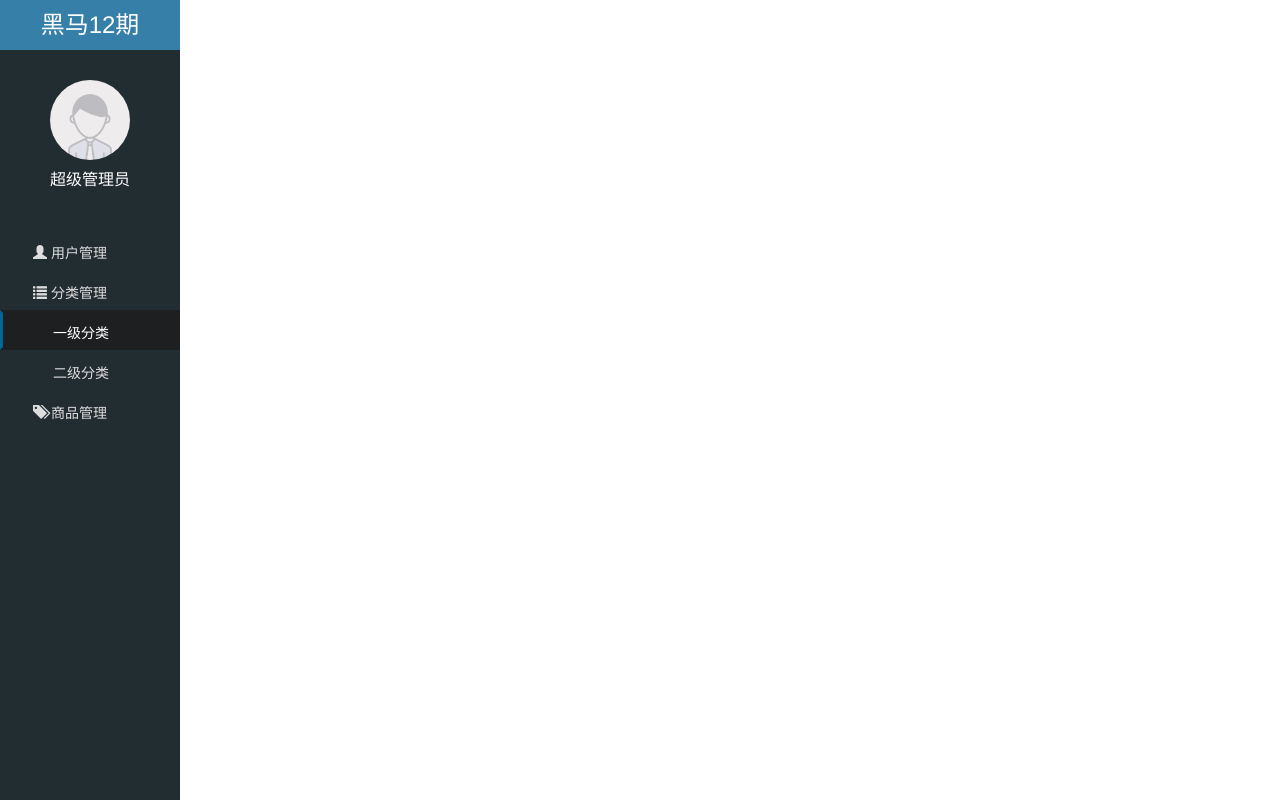
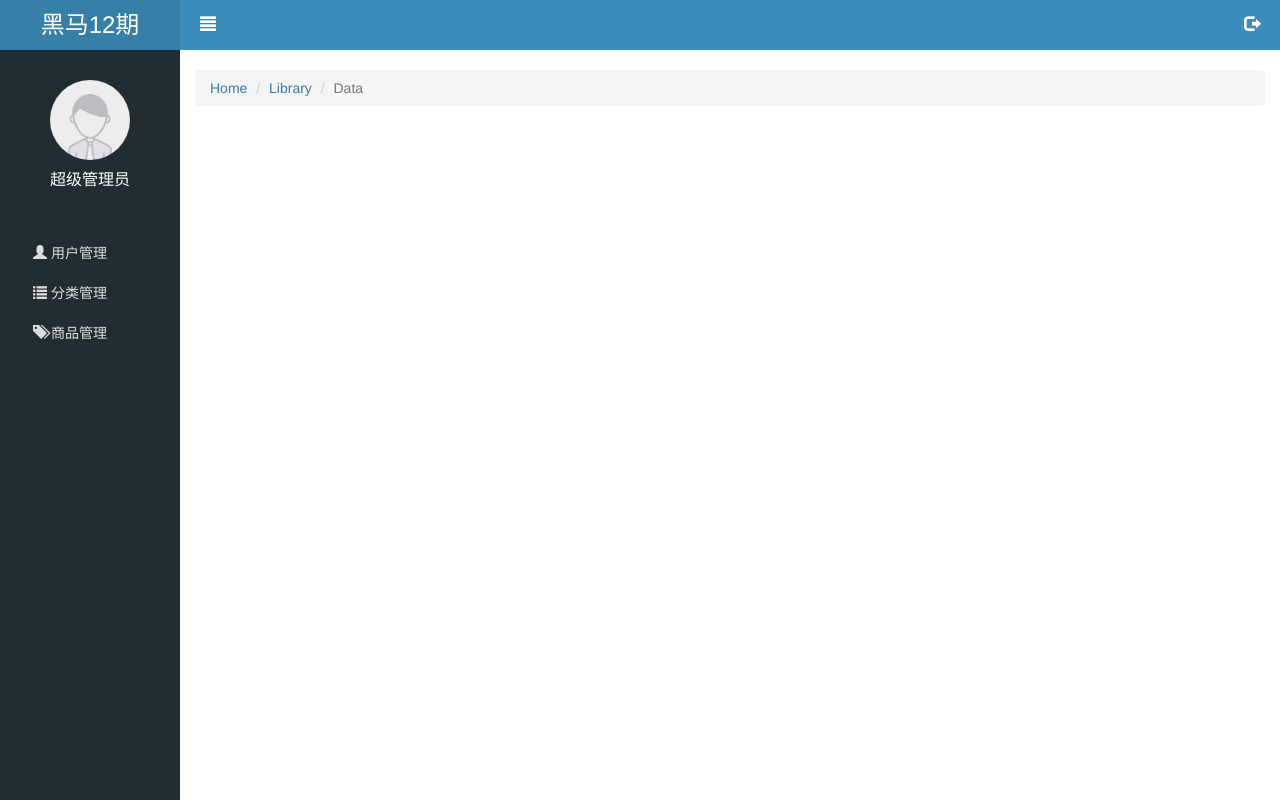
Before and after one commit to duyunchang2017/sz12_letao, a website: page public/back/index.html in a window 1280 px wide. Drawn offline with Linux system fonts and the light colour scheme.

Commit message:
首页静态页完成

```diff
--- a/public/back/css/common.css
+++ b/public/back/css/common.css
@@ -31,6 +31,7 @@ a:active{
     width: 180px;
     height: 100%;
     background-color: #222d32;
+    position: absolute;
 }
 .lt_aside .brand a{
     display: block;
@@ -77,3 +78,19 @@ a:active{
 .lt_aside .nav .child a{
     padding-left: 50px;
 }
+.lt_main {
+    height: 100%;
+    padding-left: 180px;
+}
+.lt_main .topbar{
+    height: 50px;
+    background-color: #3c8dbc;
+    padding: 0 20px;
+    line-height: 50px;
+    margin-bottom: 20px;
+}
+.lt_main .topbar a{
+    color: #fff;
+    font-size: 16px;
+
+}
--- a/public/back/index.html
+++ b/public/back/index.html
@@ -34,8 +34,8 @@
                     <span class="glyphicon glyphicon-list"></span>
                     分类管理
                 </a>
-                <div class="child">
-                    <a href="first.html" class="now">一级分类</a>
+                <div class="child" style="display: none;">
+                    <a href="first.html" >一级分类</a>
                     <a href="first.html">二级分类</a>
                 </div>
             </li>
@@ -49,7 +49,24 @@
     </div>
 </div>
 <!--main主体区域-->
-<div class="lt_main"></div>
+<div class="lt_main">
+    <!-- 顶部通栏-->
+  <div class="topbar">
+      <a class="pull-left btn_menu" href="javascript:;"><span class="glyphicon glyphicon-align-justify "></span></a>
+      <a class="pull-right btn_logout" href="javascript:;"><span class="glyphicon glyphicon-log-out"></span></a>
+
+  </div>
+    <!-- 面包屑导航-->
+    <div class="container-fluid">
+        <ol class="breadcrumb">
+            <li><a href="#">Home</a></li>
+            <li><a href="#">Library</a></li>
+            <li class="active">Data</li>
+        </ol>
+    </div>
+    <!-- 内容区域-->
+    <div class="it_content"></div>
+</div>
 
 
 
```
